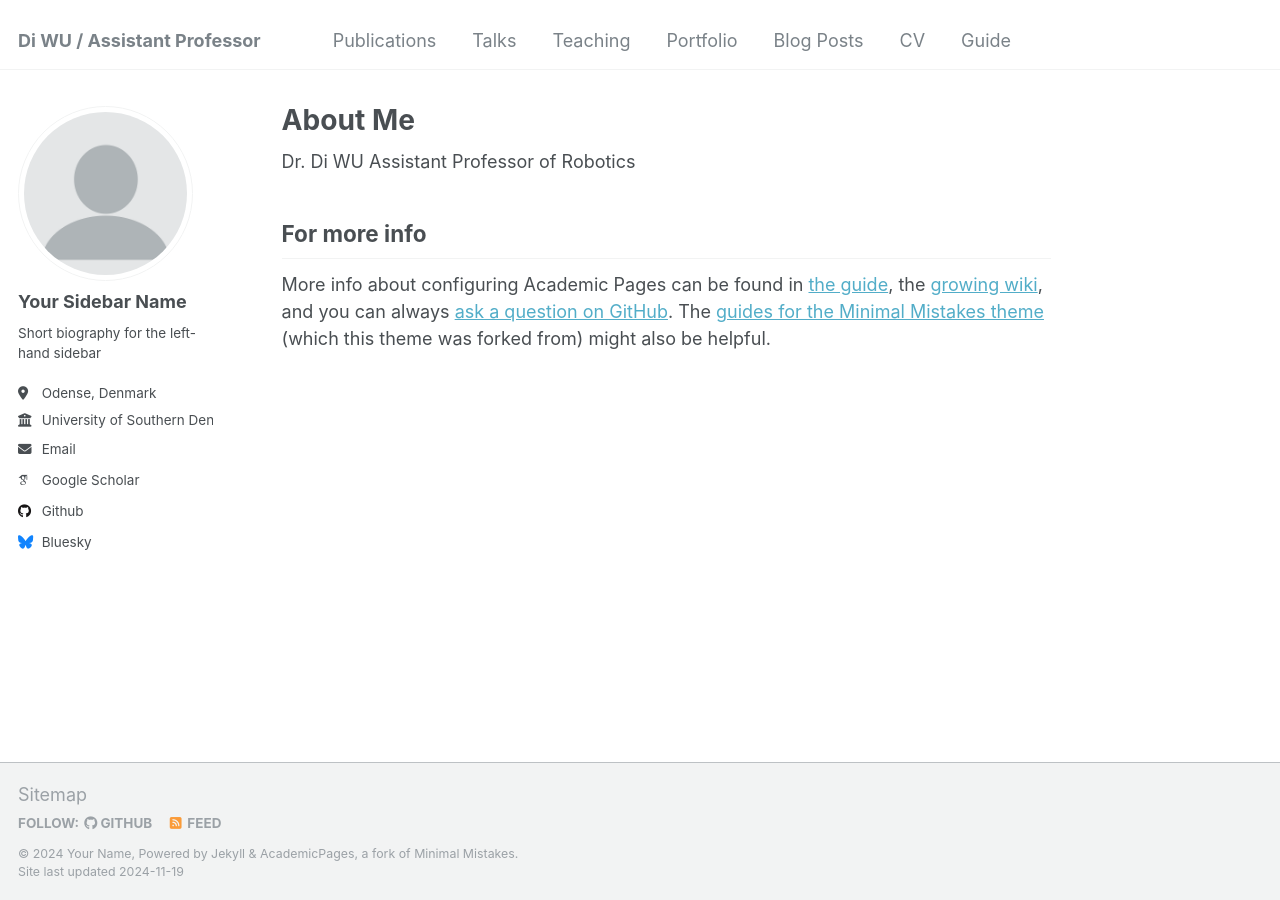
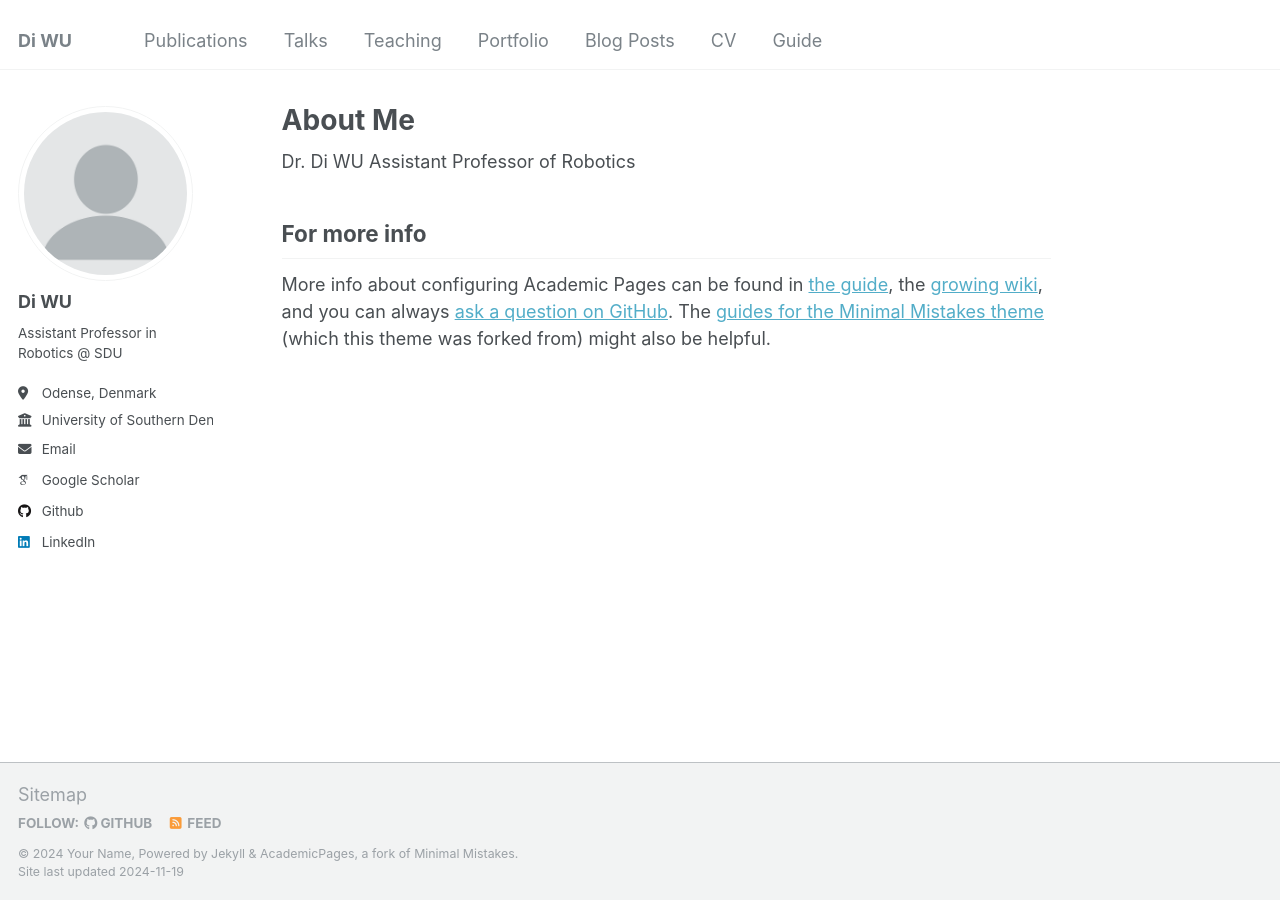
Before and after one commit to wudi669/wudi669, a Jekyll site: the page built from _pages/about.md, in a window 1280 px wide. Built offline with Jekyll 4.4.1, drawn with Linux system fonts in a browser that asks for light colours; some web fonts are replaced.

Commit message:
modify on general info

```diff
--- a/_config.yml
+++ b/_config.yml
@@ -8,7 +8,7 @@
 
 # Basic Site Settings
 locale                   : "en-US"
-title                    : "Di WU / Assistant Professor"
+title                    : "Di WU"
 title_separator          : "-"
 name                     : &name "Your Name"
 description              : &description "personal description"
@@ -22,9 +22,9 @@ repository               : "academicpages/academicpages.github.io"
 author:
   # Biographic information
   avatar           : "profile.png"
-  name             : "Your Sidebar Name"
+  name             : "Di WU"
   pronouns         : # example: "she/her"
-  bio              : "Short biography for the left-hand sidebar"
+  bio              : "Assistant Professor in Robotics @ SDU"
   location         : "Odense, Denmark"
   employer         : "University of Southern Denmark"
   uri              : # URL
@@ -49,7 +49,7 @@ author:
   stackoverflow    : # User number or user number and name (i.e., use "1" or "1/jeff-atwood")
 
   # Social media
-  bluesky          : "bsky.app" # Replace this with you Bluesky username
+  bluesky          : # "bsky.app" # Replace this with you Bluesky username
   facebook         : # Username
   flickr           : # Username
   foursquare       : # Username
@@ -58,7 +58,7 @@ author:
   keybase          : # Username
   instagram        : # Username
   lastfm           : # Username
-  linkedin         : # Username
+  linkedin         : https://www.linkedin.com/in/wudi/
   mastodon         : # URL
   medium           : # URL
   pinterest        : # Username
```
